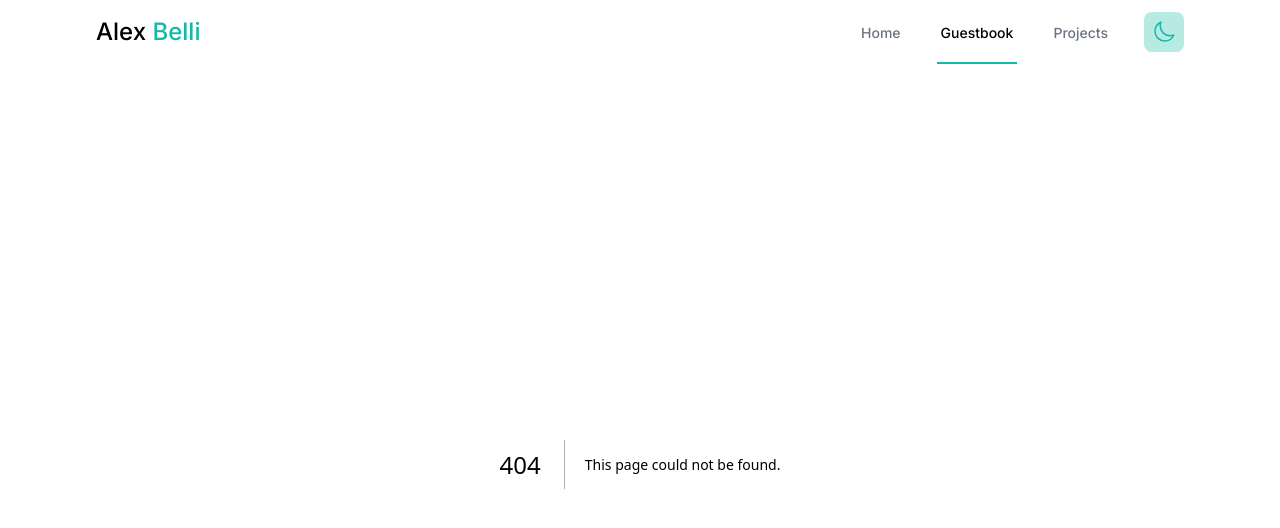
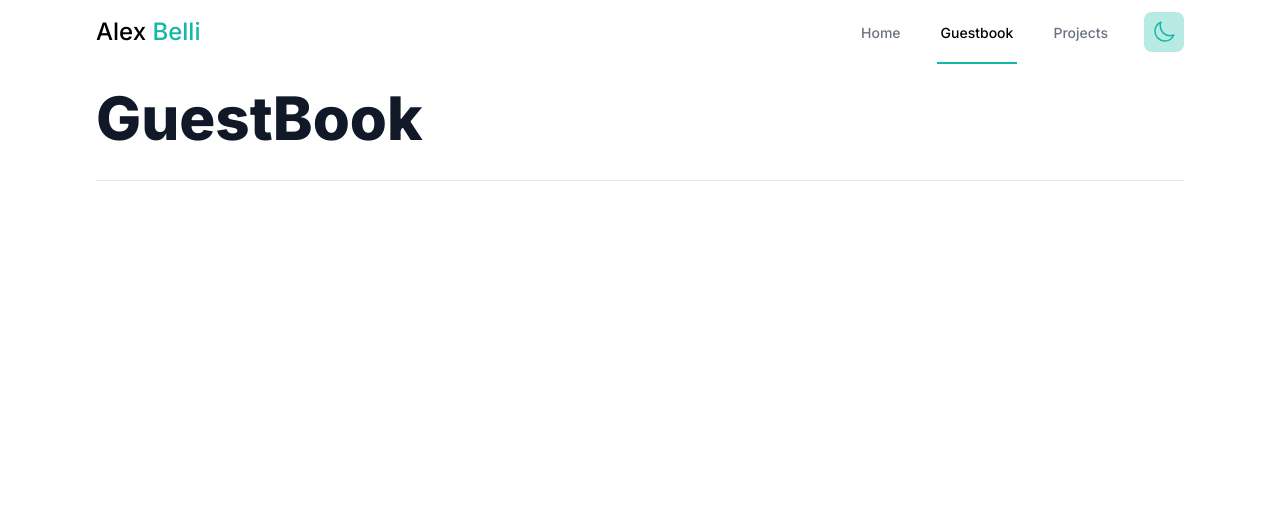
Before and after one commit to AlexMcBex/Portfolio-Next.js, a Next.js app: page /guestbook in a window 1280 px wide. Before the commit this address had no page. Shown: the top 528 px of the page. Built offline with nearby package versions, Linux system fonts and the light colour scheme.

Commit message:
implemented prisma and planetScale

```diff
--- /dev/null
+++ b/app/db.ts
@@ -0,0 +1,9 @@
+import { PrismaClient } from "@prisma/client";
+
+const globalForPrisma = globalThis as unknown as {
+  prisma: PrismaClient | undefined;
+};
+
+export const prisma = globalForPrisma.prisma ?? new PrismaClient();
+
+if (process.env.NODE_ENV !== "production") globalForPrisma.prisma = prisma;
--- /dev/null
+++ b/app/guestbook/page.tsx
@@ -0,0 +1,19 @@
+export default function GuestBook (){
+
+    return(
+        <div className="divide-y divide-gray200 dark:divide gray 700">
+            <div className="space-y-2 pt-6 pb-8 md:space-y-5">
+                <h1
+                className="text-3xl font-extrabold leading-9 tracking-light text-gray-900 dark:text-gray-100 sm:text-4x sm:leading-10 md:text-6xl md:leading-14">
+                    GuestBook
+                    </h1>
+            </div>
+
+            <div className="w-full">
+                <div className="max-[500px] mx-auto mt-8">
+
+                </div>
+            </div>
+        </div>
+    )
+}
```
Also changed, not shown: 2 other files (tests, documents, lock files or other folders).
